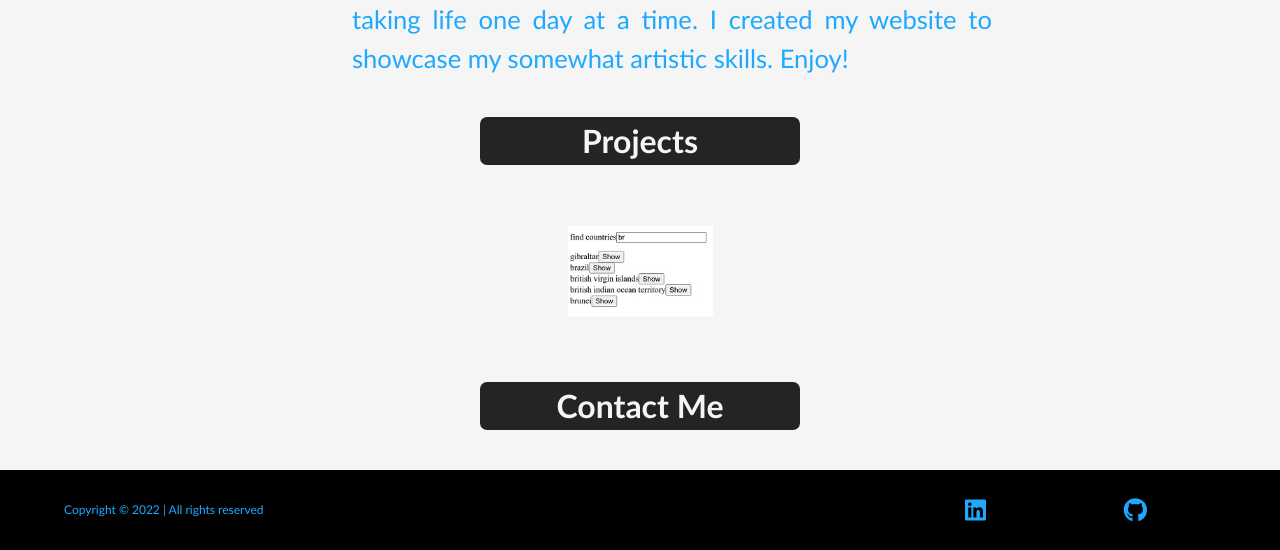
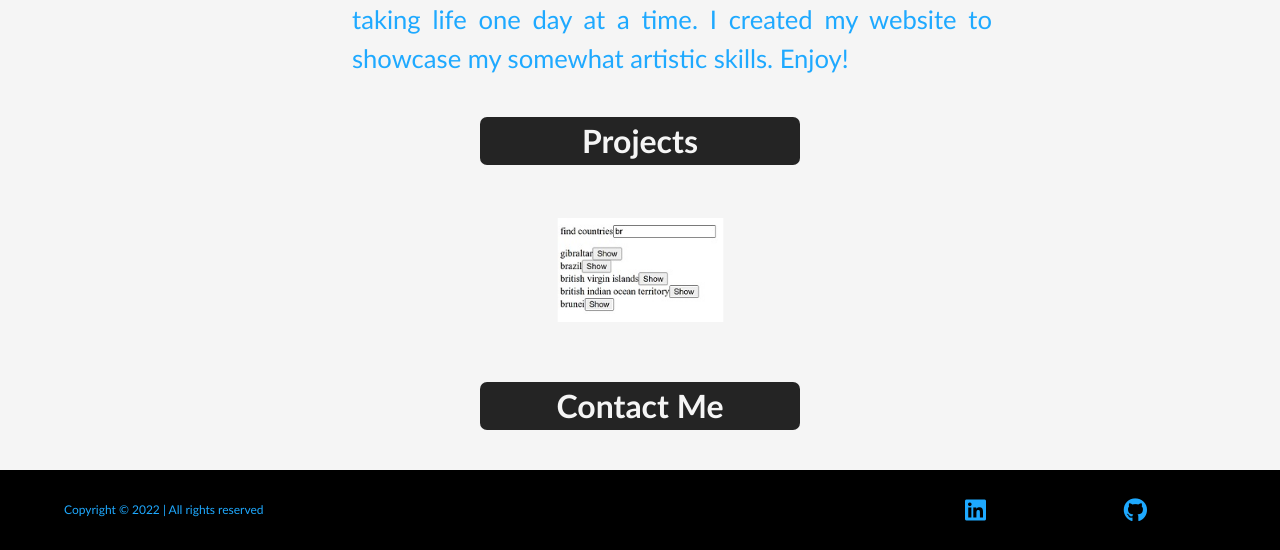
Before and after one commit to LeftHandedKid/Portfolio, a PHP site: page / in a window 1280 px wide. Shown: the part 1479-2029 px from the top of the page. Run offline with PHP 8.4, Linux system fonts and the light colour scheme.

Commit message:
fix projects img z-index being higher than menu's

```diff
--- a/style.css
+++ b/style.css
@@ -500,7 +500,13 @@ Projects
     .article-projects {
         display: flex;
         justify-content: center;
-        transform: scale(0.7, 0.7);
+    }
+
+    .article-projects img {
+        /* transform rewrites the z-index so position relative is important to use,to control the z-index again.this lets the images stay below the menu when the menu is being used */
+        position: relative;
+        z-index: -1;
+        transform: scale(0.8, 0.8);
     }
 
     .article-projects a:hover {
```
